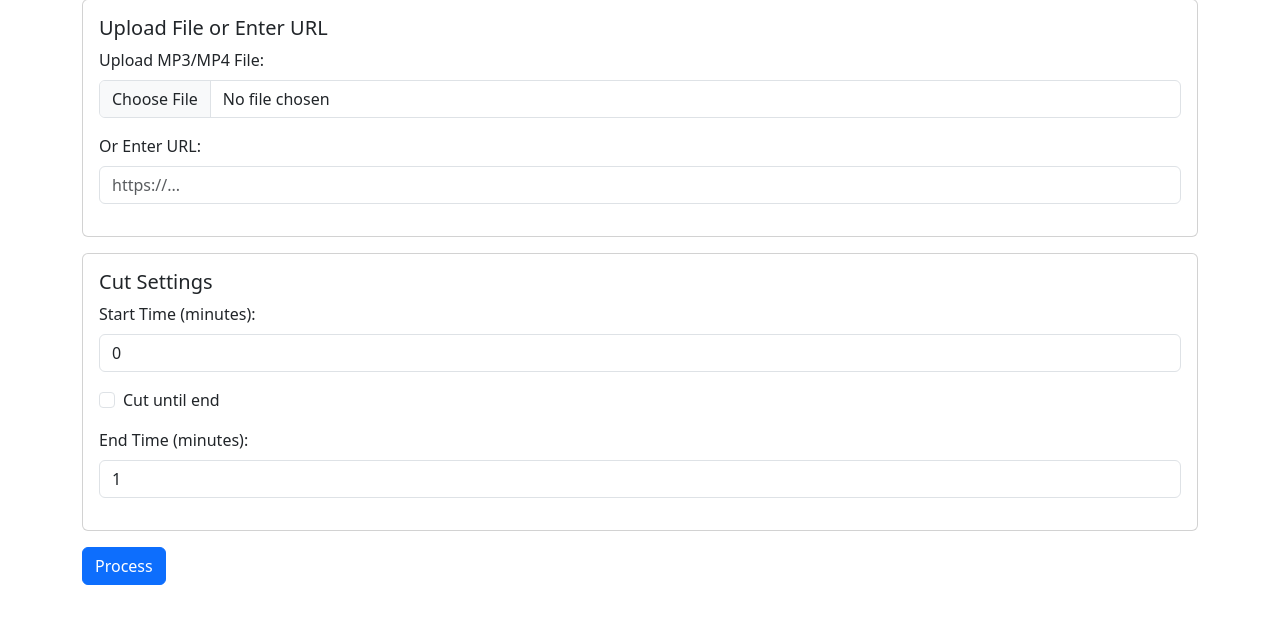
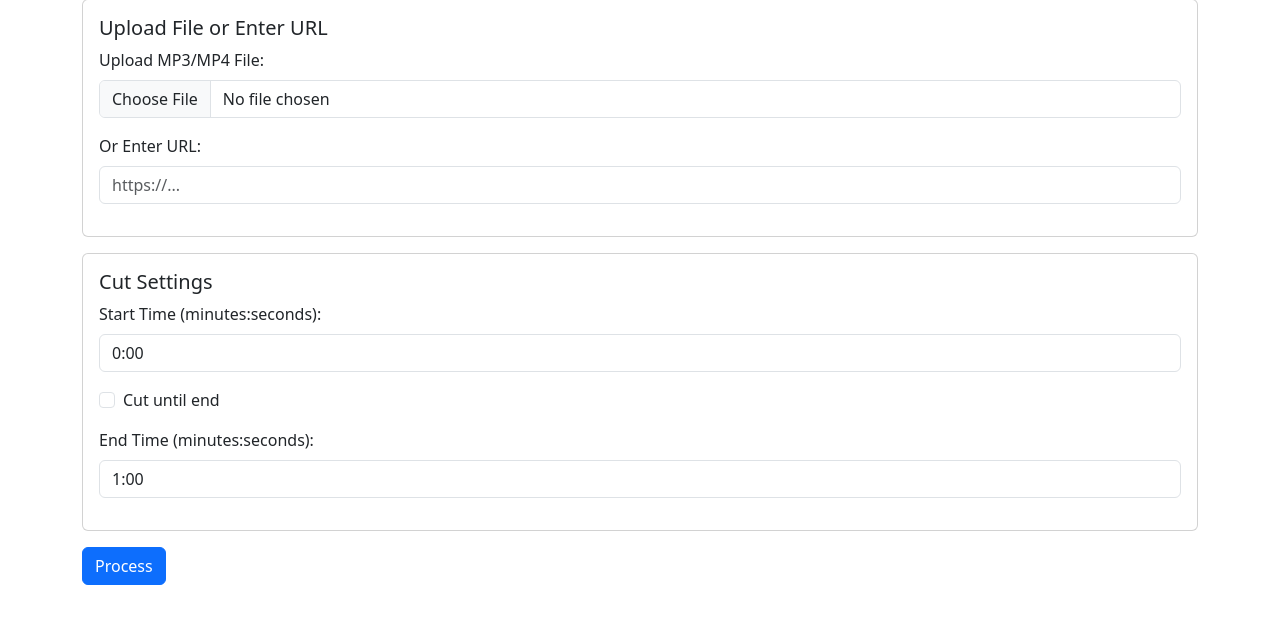
Before and after one commit to Danielzapirtan/av_cut, a Flask app: page / in a window 1280 px wide. Shown: the part 121-745 px from the top of the page. Run offline with Flask 3, Linux system fonts and the light colour scheme; parts of the project's set-up code (start-up, migrations or seed data) failed here and were passed over; some libraries are stand-ins or nearby versions.

Commit message:
Update index.html

```diff
--- a/templates/index.html
+++ b/templates/index.html
@@ -40,9 +40,10 @@
                     <h5 class="card-title">Cut Settings</h5>
 
                     <div class="mb-3">
-                        <label for="start_minutes" class="form-label">Start Time (minutes):</label>
-                        <input type="number" class="form-control" id="start_minutes" name="start_minutes"
-                               value="0" step="0.1" min="0" required>
+                        <label for="start_time" class="form-label">Start Time (minutes:seconds):</label>
+                        <input type="text" class="form-control" id="start_time" name="start_time"
+                               value="0:00" pattern="^\d+:\d+(\.\d+)?$" placeholder="1:30"
+                               title="Format: minutes:seconds (e.g., 1:30)" required>
                     </div>
 
                     <div class="mb-3">
@@ -54,9 +55,10 @@
                     </div>
 
                     <div class="mb-3" id="end_time_div">
-                        <label for="end_minutes" class="form-label">End Time (minutes):</label>
-                        <input type="number" class="form-control" id="end_minutes" name="end_minutes"
-                               value="1" step="0.1" min="0" required>
+                        <label for="end_time" class="form-label">End Time (minutes:seconds):</label>
+                        <input type="text" class="form-control" id="end_time" name="end_time"
+                               value="1:00" pattern="^\d+:\d+(\.\d+)?$" placeholder="2:30"
+                               title="Format: minutes:seconds (e.g., 2:30)" required>
                     </div>
                 </div>
             </div>
@@ -69,10 +71,10 @@
         function toggleEndTime() {
             const useEnd = document.getElementById('use_end').checked;
             const endTimeDiv = document.getElementById('end_time_div');
-            const endMinutesInput = document.getElementById('end_minutes');
+            const endTimeInput = document.getElementById('end_time');
 
             endTimeDiv.style.display = useEnd ? 'none' : 'block';
-            endMinutesInput.required = !useEnd;
+            endTimeInput.required = !useEnd;
         }
     </script>
 </body>
```
